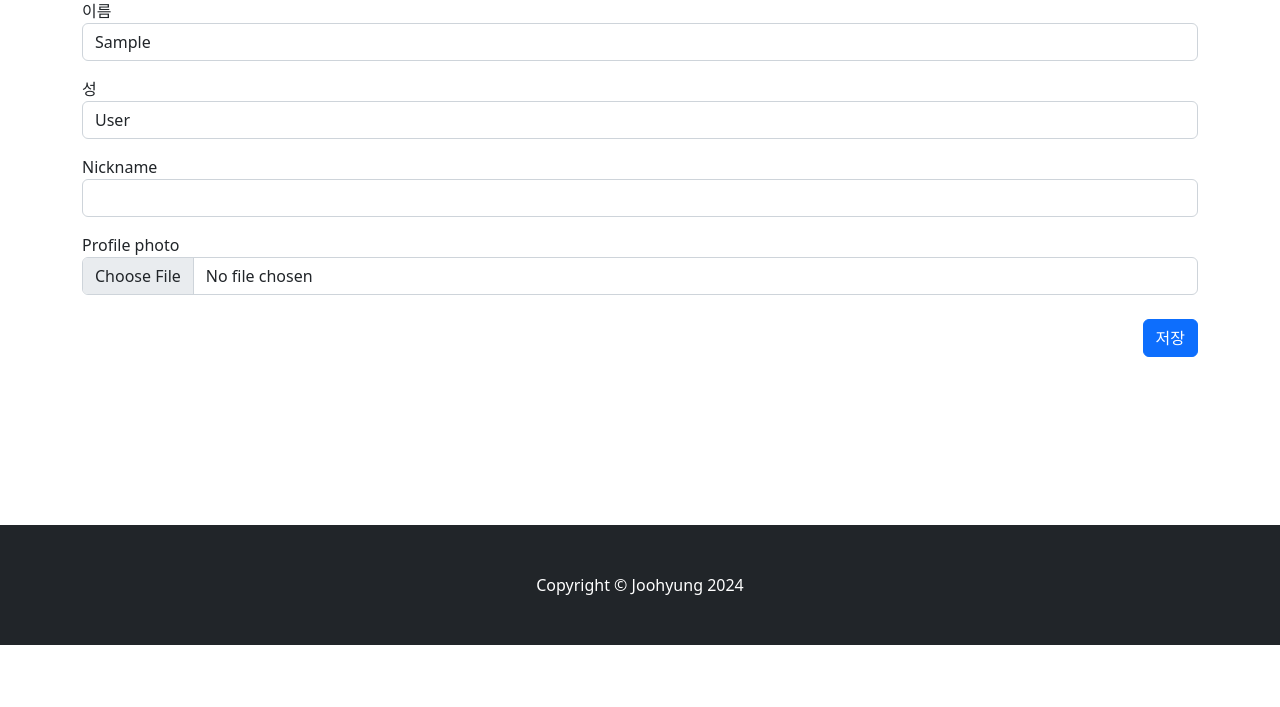
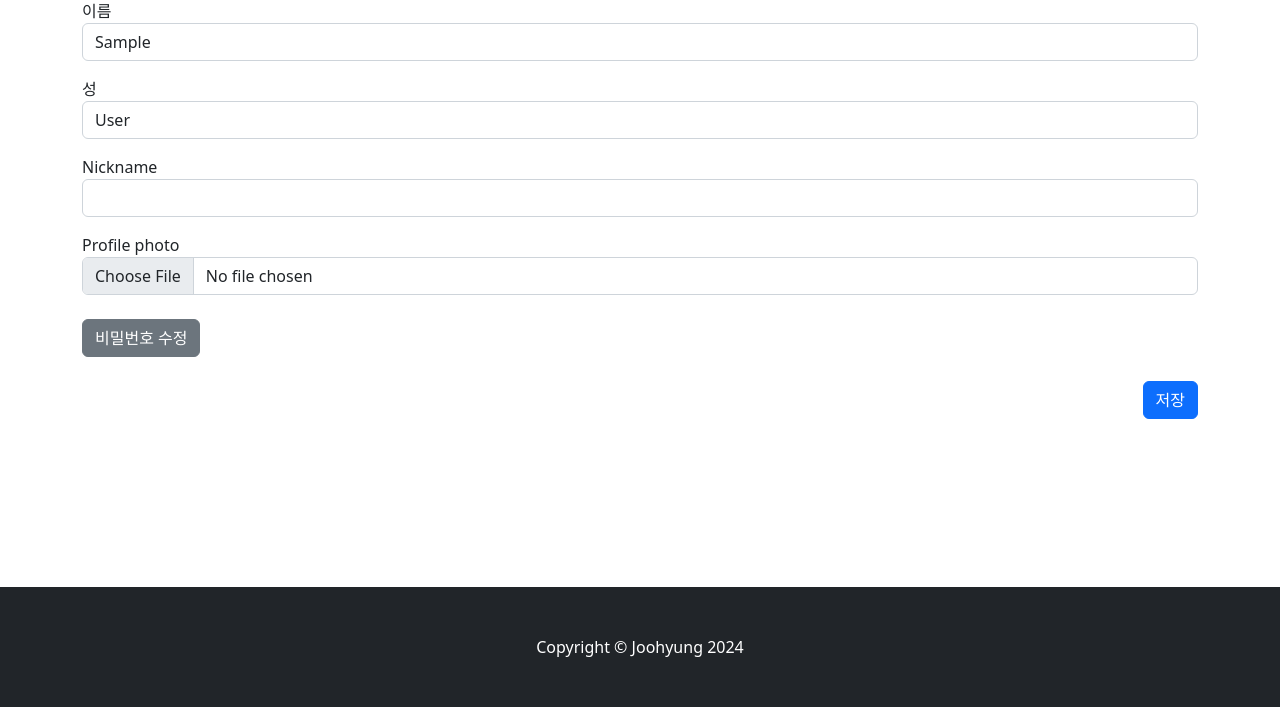
Before and after one commit to JoohyungDev/movie-review-blog, a Django app: page /blog/update_profile/1/ in a window 1280 px wide. Shown: the part 257-964 px from the top of the page. Before the commit the page ends 902 px from the top, so only its background shows below. Run offline with Django 5.2, Linux system fonts and the light colour scheme; the visitor is signed in with stand-in values (Sample User, id 1); some libraries are stand-ins or nearby versions.

Commit message:
비밀번호 수정 기능 수정

```diff
--- a/blog/templates/blog/profile_update.html
+++ b/blog/templates/blog/profile_update.html
@@ -25,6 +25,7 @@
             {% endfor %}
             </div>
         </div>
+        <a href="{% url 'password_change' %}" class="btn btn-secondary mt-2">비밀번호 수정</a>
         <div class="text-end mt-4">
             <button type="submit" class="btn btn-primary">저장</button>
         </div>
```
